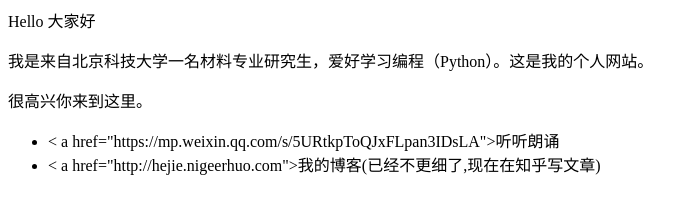
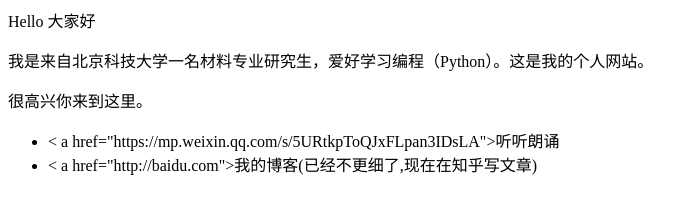
Before and after one commit to guoxinshangshen/guoxinshangshen.github.io, a plain HTML site: page index.html in a window 1280 px wide. Shown: the whole page, without its empty margins (0-698 px from the left). Drawn offline with Linux system fonts and the light colour scheme.

Commit message:
Update index.html

```diff
--- a/index.html
+++ b/index.html
@@ -4,5 +4,5 @@
 <ul>
  <li> < a href="https://mp.weixin.qq.com/s/5URtkpToQJxFLpan3IDsLA">听听朗诵</ a> </li>
 
-<li> < a href="http://hejie.nigeerhuo.com">我的博客(已经不更细了,现在在知乎写文章)</ a> </li>
+<li> < a href="http://baidu.com">我的博客(已经不更细了,现在在知乎写文章)</ a> </li>
 </ul>
```
